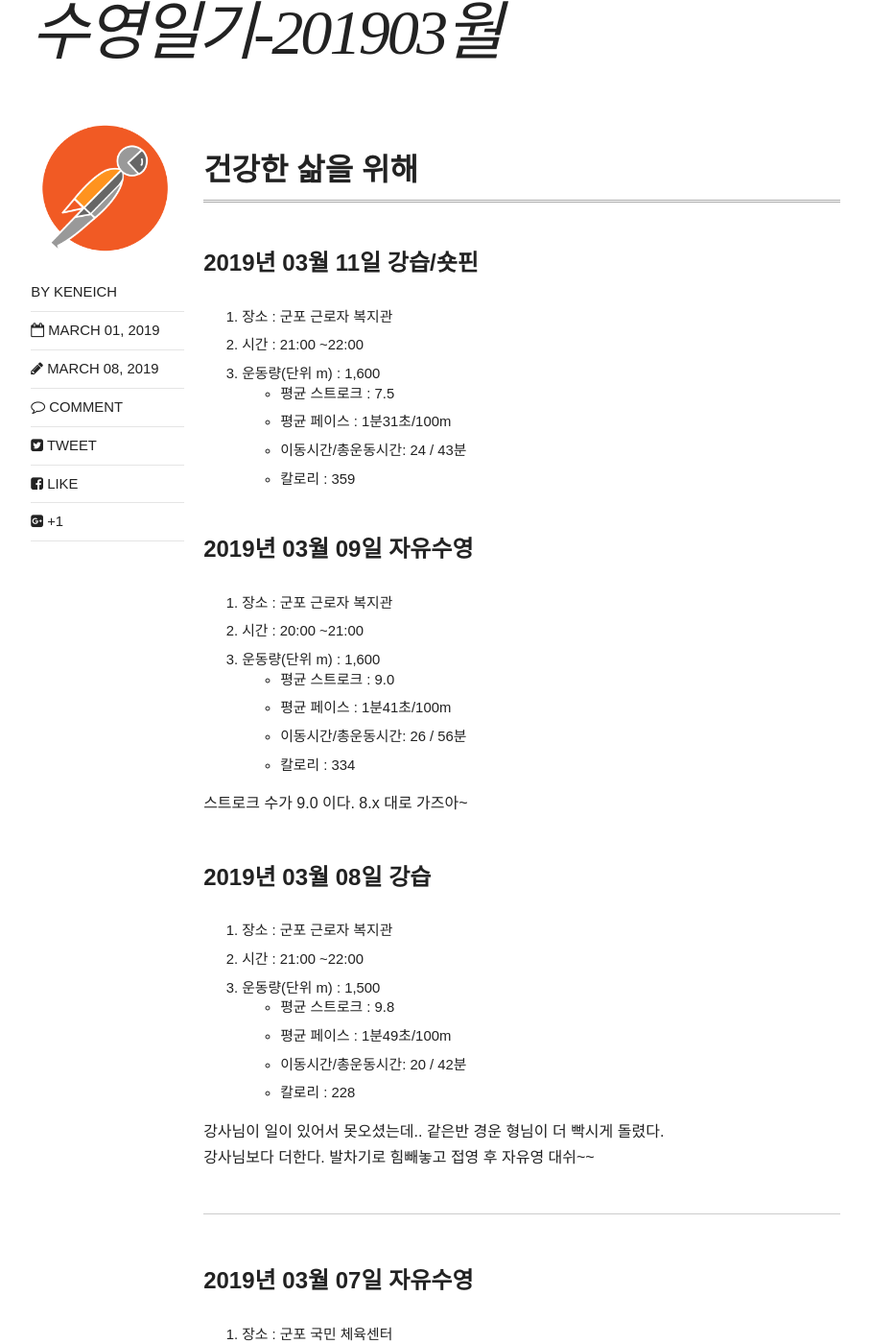
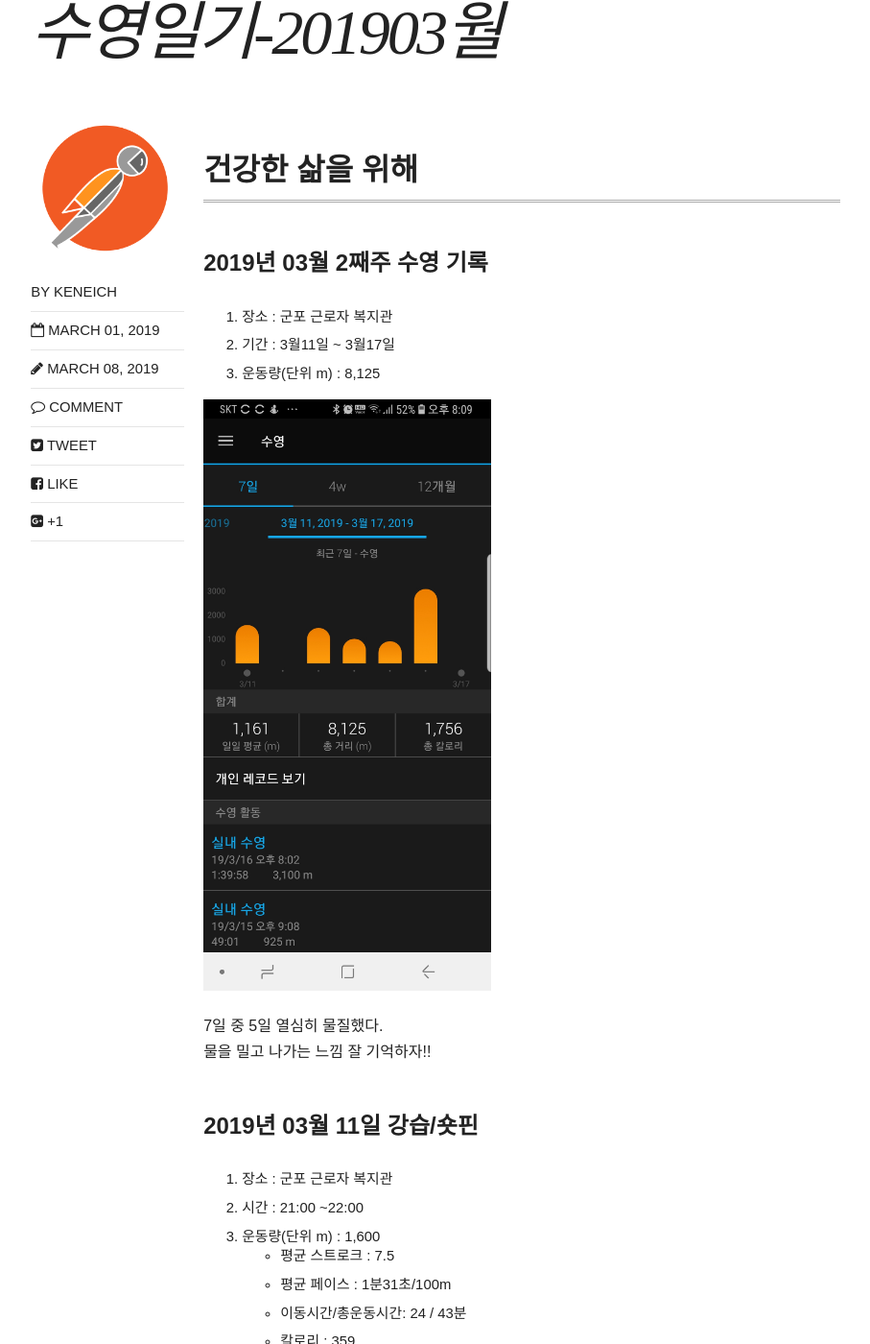
Before and after one commit to keneich/keneich.github.io, a Jekyll site: the page built from _posts/blog/2019-03-01-swimming.md, in a window 1280 px wide and 1400 px high, scrolled down 828 px. Shown: the whole window at 96% size, without its empty margins (186-1093 px from the left). Built offline with Jekyll 4.4.1, drawn with Linux system fonts in a browser that asks for light colours; nearby versions of some CDN libraries; comment, search, counter and statistics services are not loaded.

Commit message:
0318 commit

```diff
--- a/_posts/blog/2019-03-01-swimming.md
+++ b/_posts/blog/2019-03-01-swimming.md
@@ -13,6 +13,16 @@ share: true
 sitemap: true
 ---
 # 건강한 삶을 위해
+
+### 2019년 03월 2째주 수영 기록
+1. 장소 : 군포 근로자 복지관
+2. 기간 : 3월11일 ~ 3월17일
+3. 운동량(단위 m) : 8,125
+
+![3swim](/images/2019-03-01-swimming/swim03.jpg){: width="300" height="400"}
+
+7일 중 5일 열심히 물질했다.
+물을 밀고 나가는 느낌 잘 기억하자!!
 
 ### 2019년 03월 11일 강습/숏핀
 1. 장소 : 군포 근로자 복지관
```
Also changed, not shown: images/2019-03-01-swimming/swim03.jpg (added), 3 other files.
